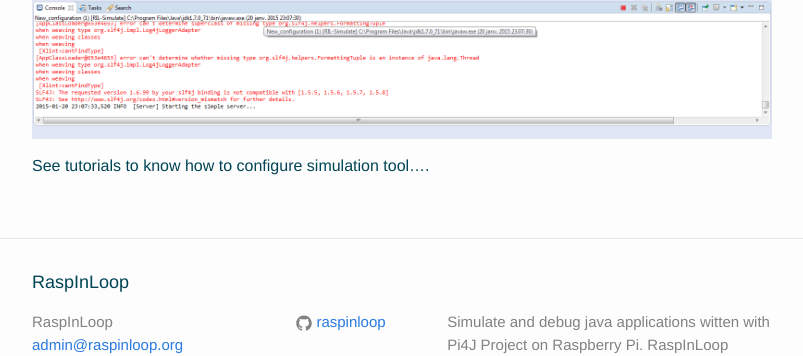
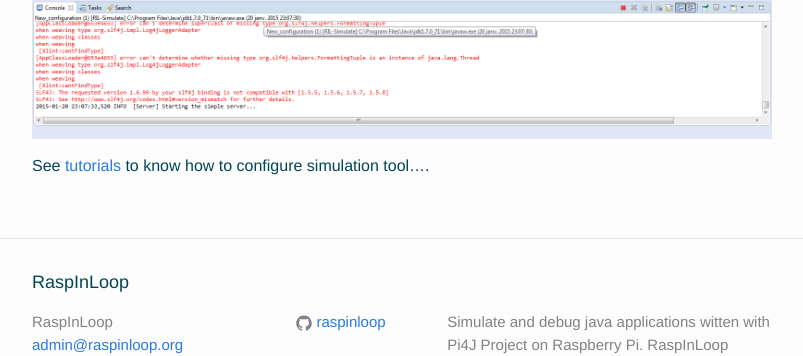
Before and after one commit to RaspInLoop/raspInLoop.github.io, a Jekyll site: the page built from gettingstarted.md, in a window 1280 px wide and 900 px high, scrolled down 2259 px. Shown: the part 439-795 px from the top of the window, without its empty margins (238-1041 px from the left). Built offline with Jekyll 4.4.1, drawn with Linux system fonts in a browser that asks for light colours; part of the change alters nothing that is shown.

```diff
--- a/gettingstarted.md
+++ b/gettingstarted.md
@@ -35,4 +35,4 @@ When console print this message : `INFO  [Server] Starting the simple server...`
 
 
 
-See tutorials to know how to configure simulation tool....
+See [tutorials]({{ site.baseurl }}/tutorials/) to know how to configure simulation tool....
```
